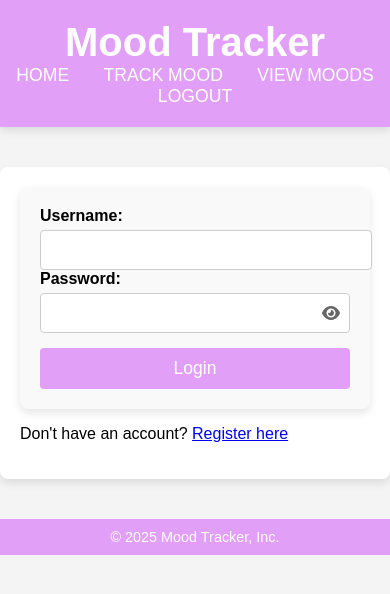
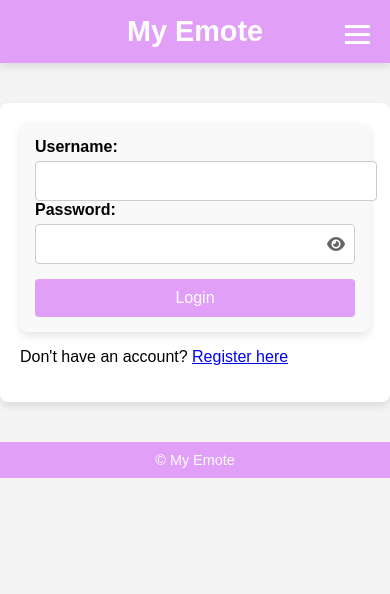
Before and after one commit to Paulo-Carrera/mood-tracker, a Flask app: a page that uses templates/base.html in a window 390 px wide. Shown: the top 594 px of the page. Run offline with Flask 3, Linux system fonts and the light colour scheme.

Commit message:
functioning mood tracker!

```diff
--- a/app.py
+++ b/app.py
@@ -4,6 +4,7 @@ from flask_bcrypt import Bcrypt
 from flask_login import LoginManager, UserMixin, login_user, login_required, current_user, logout_user
 from dotenv import load_dotenv
 from supabase import create_client, Client
+from datetime import datetime, timedelta
 import os
 
 # Load environment variables
@@ -144,17 +145,29 @@ def track_mood():
             flash(f"Error tracking mood: {str(e)}", "error")
             return redirect(url_for("track_mood"))
 
+def fetch_all_moods_from_supabase():
+    # Replace this with your actual Supabase fetching logic
+    return supabase.table('moods').select('*').execute().data
 
-@app.route("/get_moods", methods=["GET"])
+@app.route('/get_moods', methods=["GET"])
 @login_required
 def get_moods():
     try:
+        # Fetch all moods for the logged-in user
         response = supabase.table("moods").select("*").eq("user_id", current_user.id).execute()
-        if response.error:
-            return jsonify({"error": response.error.message}), 400
-        return jsonify({"moods": response.data}), 200
+        all_moods = response.data if response.data else []
     except Exception as e:
-        return jsonify({"error": str(e)}), 500
+        flash(f"Error fetching moods: {str(e)}", "error")
+        all_moods = []
+
+    # Render the get_moods.html template with the moods data
+    return render_template("get_moods.html", all_moods=all_moods)
+
+def fetch_all_moods_from_supabase():
+    # Replace this with your actual Supabase fetching logic
+    return supabase.table('moods').select('*').execute().data
+
+
 
 if __name__ == "__main__":
     app.run(debug=True)
--- a/static/style.css
+++ b/static/style.css
@@ -1,3 +1,4 @@
+/* General Styles */
 body {
     font-family: Arial, sans-serif;
     margin: 0;
@@ -5,18 +6,27 @@ body {
     background-color: #f4f4f4;
 }
 
+/* Header Styles */
 header {
     background-color: #e29ff7; /* Light purple */
     color: white;
     padding: 20px 0;
     text-align: center;
     box-shadow: 0 4px 8px rgba(0, 0, 0, 0.1); /* Light shadow for depth */
+    position: relative;
 }
 
 header h1 {
     margin: 0;
     font-size: 2.5rem;
     font-weight: bold;
+}
+
+/* Navbar Styles */
+nav {
+    display: flex;
+    justify-content: center;
+    align-items: center;
 }
 
 nav a {
@@ -31,6 +41,7 @@ nav a:hover {
     border-bottom: 2px solid white;
 }
 
+/* Main content Styles */
 main {
     padding: 20px;
     max-width: 900px;
@@ -40,6 +51,7 @@ main {
     box-shadow: 0 4px 8px rgba(0, 0, 0, 0.1); /* Light shadow for depth */
 }
 
+/* Footer Styles */
 footer {
     background-color: #e29ff7;
     color: white;
@@ -56,6 +68,7 @@ footer p {
     margin: 0;
 }
 
+/* Form Styles */
 form {
     max-width: 400px;
     margin: 0 auto;
@@ -108,6 +121,7 @@ form .error {
     font-size: 0.9rem;
     margin-top: 10px;
 }
+
 .password-container {
     position: relative;
     display: flex;
@@ -125,3 +139,61 @@ form .error {
     cursor: pointer;
     color: #666;
 }
+
+/* Responsive Styles */
+@media (max-width: 768px) {
+    /* Header & Nav Adjustments for Mobile */
+    header {
+        padding: 15px 0;
+    }
+
+    header h1 {
+        font-size: 2rem;
+    }
+
+    nav {
+        display: none; /* Hide the navigation by default */
+        flex-direction: column;
+        align-items: center;
+    }
+
+    nav a {
+        margin: 10px 0;
+    }
+
+    .burger-menu {
+        display: block;
+        position: absolute;
+        top: 20px;
+        right: 20px;
+        cursor: pointer;
+        z-index: 1;
+    }
+
+    .burger-menu div {
+        width: 25px;
+        height: 3px;
+        background-color: white;
+        margin: 5px 0;
+    }
+
+    nav.active {
+        display: flex; /* Display the nav when burger menu is clicked */
+    }
+}
+
+/* For Very Small Devices (Phones in Portrait Mode) */
+@media (max-width: 480px) {
+    header h1 {
+        font-size: 1.8rem;
+    }
+
+    form {
+        padding: 15px;
+    }
+
+    form input,
+    form button {
+        font-size: 1rem;
+    }
+}
--- a/templates/base.html
+++ b/templates/base.html
@@ -9,8 +9,15 @@
 </head>
 <body>
     <header>
-        <h1>Mood Tracker</h1>
-        <nav>
+        <h1>My Emote</h1>
+        <!-- Burger Menu for Mobile -->
+        <div class="burger-menu" id="burger-menu">
+            <div></div>
+            <div></div>
+            <div></div>
+        </div>
+        <!-- Navigation Links -->
+        <nav id="nav-links">
             <a href="/">Home</a>
             <a href="/track_mood">Track Mood</a>
             <a href="/get_moods">View Moods</a>
@@ -33,9 +40,18 @@
     </main>
 
     <footer>
-        <p>&copy; 2025 Mood Tracker, Inc.</p>
+        <p>&copy; My Emote</p>
     </footer>
+
     <script>
+        // Toggle the navigation menu on mobile
+        const burgerMenu = document.getElementById('burger-menu');
+        const navLinks = document.getElementById('nav-links');
+
+        burgerMenu.addEventListener('click', function() {
+            navLinks.classList.toggle('active');
+        });
+
         document.querySelectorAll('.toggle-password').forEach(function(toggle) {
             toggle.addEventListener('click', function() {
                 const targetInput = document.querySelector(this.getAttribute('data-target'));
```
Also changed, not shown: templates/get_moods.html (added, +107 -0 lines).
